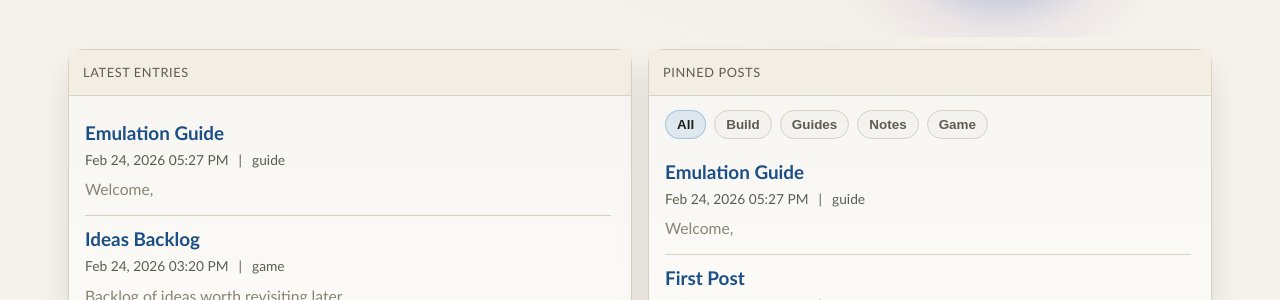
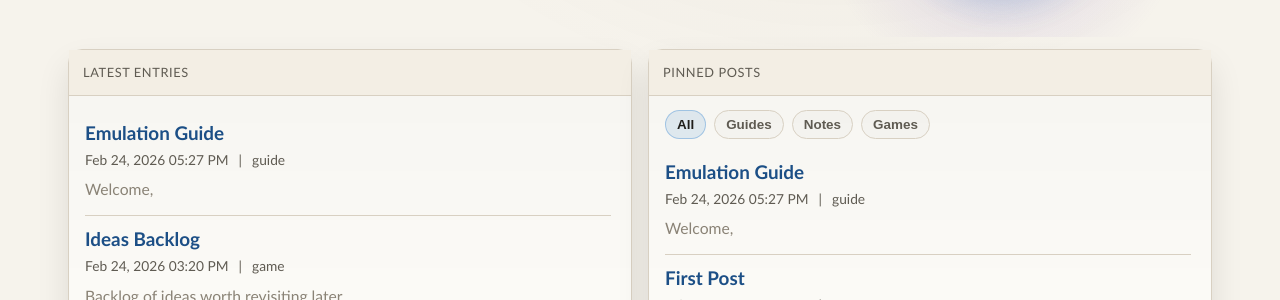
Before and after one commit to Souliolii/soulioli.com, a Jekyll site: the page built from index.html, in a window 1280 px wide. Shown: the part 319-619 px from the top of the page. Built offline with Jekyll 4.4.1, drawn with Linux system fonts in a browser that asks for light colours.

Commit message:
Remove 'Build' section from pinned posts and correct 'Game' label to 'Games'

```diff
--- a/_config.yml
+++ b/_config.yml
@@ -14,9 +14,6 @@ pinned_sections:
   - id: all
     label: All
     tag: all
-  - id: build
-    label: Build
-    tag: build
   - id: guides
     label: Guides
     tag: guide
@@ -24,7 +21,7 @@ pinned_sections:
     label: Notes
     tag: note
   - id: game
-    label: Game
+    label: Games
     tag: game
 
 # Makes URLs nice like /first-log-entry/ instead of /2026/02/24/...
```
